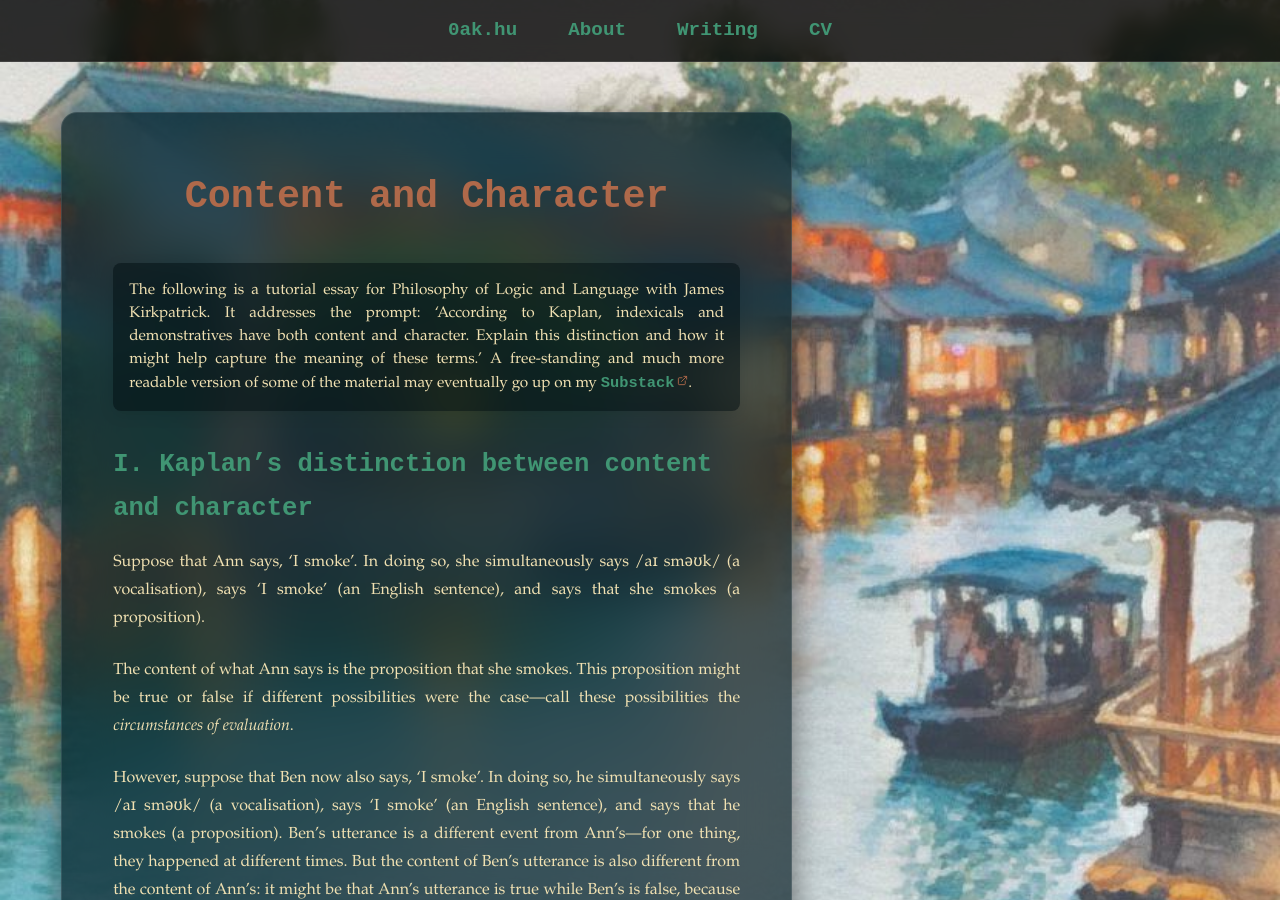
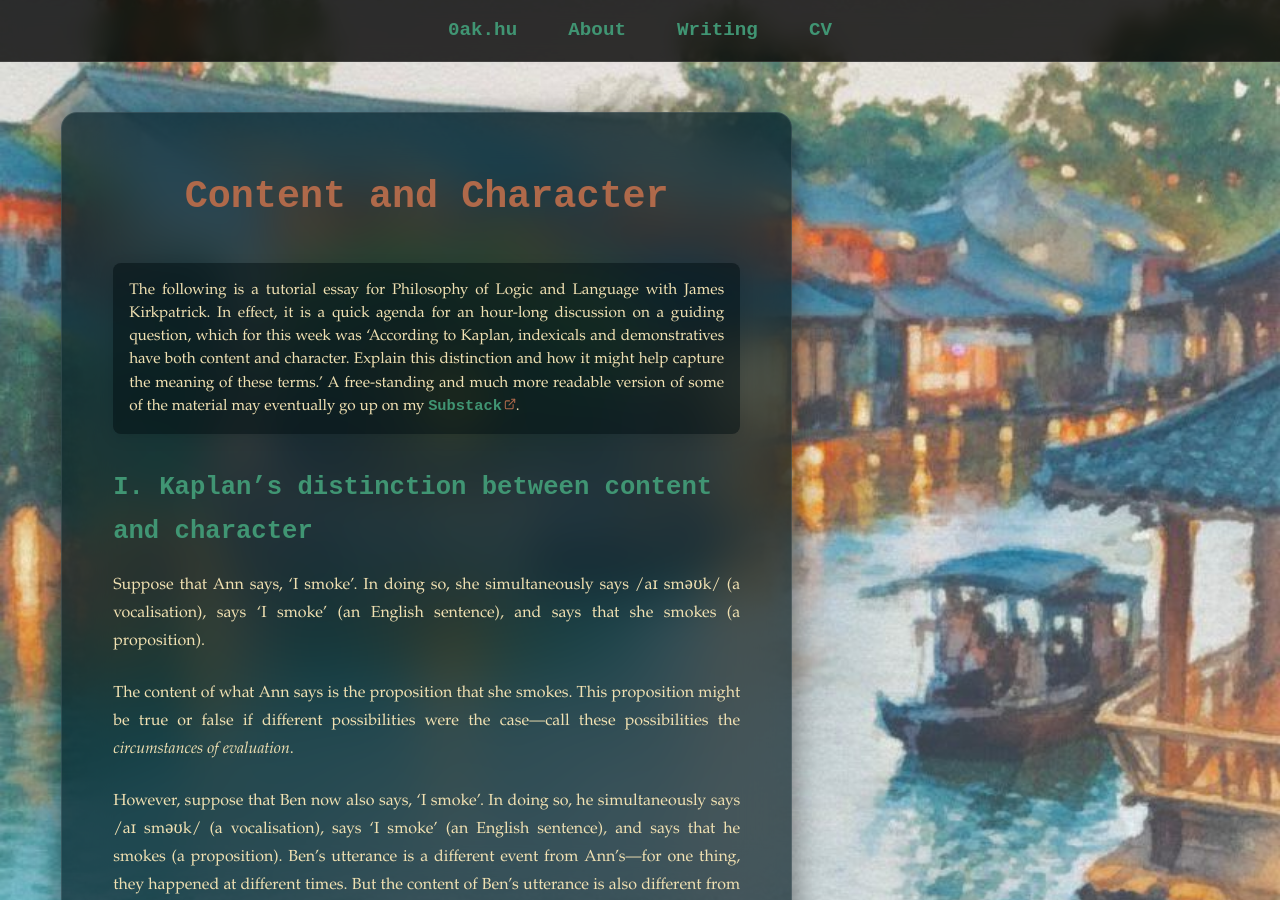
Before and after one commit to oak-hu/oak-hu.github.io, a Jekyll site: the page built from writing/character.md, in a window 1280 px wide and 900 px high. Built offline with Jekyll 4.4.1, drawn with Linux system fonts in a browser that asks for light colours; some web fonts are replaced.

Commit message:
Update character.md

```diff
--- a/writing/character.md
+++ b/writing/character.md
@@ -7,7 +7,7 @@
 
 # Content and Character
 
-> The following is a tutorial essay for Philosophy of Logic and Language with James Kirkpatrick. It addresses the prompt: ‘According to Kaplan, indexicals and demonstratives have both content and character. Explain this distinction and how it might help capture the meaning of these terms.’ A free-standing and much more readable version of some of the material may eventually go up on my [Substack](https://offhandquibbles.substack.com/).
+> The following is a tutorial essay for Philosophy of Logic and Language with James Kirkpatrick. In effect, it is a quick agenda for an hour-long discussion on a guiding question, which for this week was ‘According to Kaplan, indexicals and demonstratives have both content and character. Explain this distinction and how it might help capture the meaning of these terms.’ A free-standing and much more readable version of some of the material may eventually go up on my [Substack](https://offhandquibbles.substack.com/).
 
 ## I. Kaplan’s distinction between content and character
 
```
